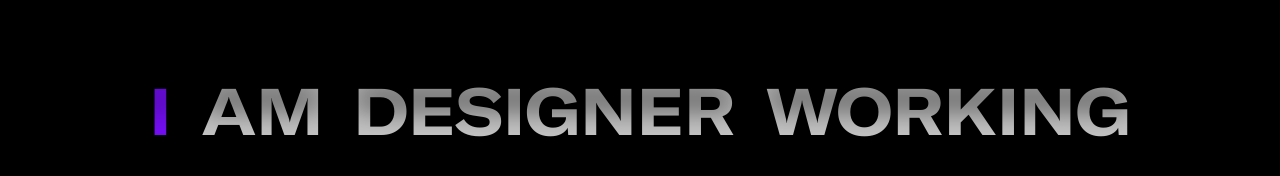
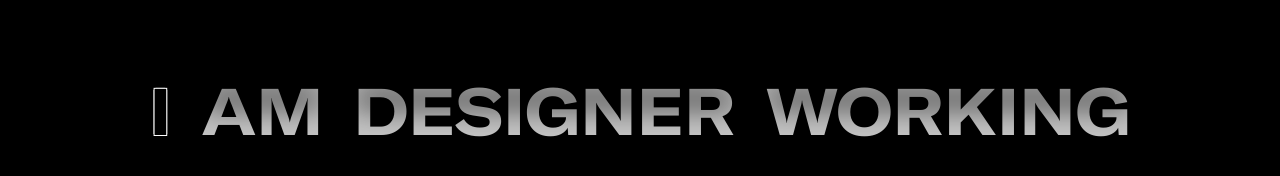
Before and after one commit to Riken-Shah/ModernPortfolio, a React (Create React App) app: page / in a window 1280 px wide. Shown: the part 168-344 px from the top of the page. Built offline with nearby package versions, Linux system fonts and the light colour scheme.

Commit message:
I hover effect

```diff
--- a/src/App.scss
+++ b/src/App.scss
@@ -177,8 +177,60 @@ body {
           display: inline-block;
           padding: 0 15px;
           text-transform: uppercase;
+          // .highlight {
+          //   color: $secondary-color;
+          //   @supports (-webkit-text-stroke: 1px white) {
+          //     & {
+          //       -webkit-text-stroke: 1px white;
+          //       -webkit-text-fill-color: black;
+          //     }
+          //   }
+          //   &:hover {
+          //     @supports (-webkit-text-stroke: 1px white) {
+          //       & {
+          //         -webkit-text-stroke: 0px white;
+          //         -webkit-text-fill-color: $secondary-color;
+          //       }
+          //     }
+          //   }
+          // }
           .highlight {
-            color: $secondary-color;
+            position: relative;
+            color: black;
+            // -webkit-text-stroke: 1px white;
+            // -webkit-text-fill-color: black;
+            text-shadow: -1px -1px 0 white, 1px -1px 0 white, -1px 1px 0 white,
+              1px 1px 0 white;
+
+            text-decoration: none;
+            overflow: hidden;
+            span {
+              position: absolute;
+              top: 0;
+              left: 0;
+              overflow: hidden;
+              transform: translateY(-100%);
+              transition: transform 0.5s ease-in-out;
+              &::before {
+                display: inline-block;
+                content: attr(data-content);
+                //color to be filled
+                color: $secondary-color;
+                text-shadow: -1px -1px 0 white, 1px -1px 0 white,
+                  -1px 1px 0 white, 1px 1px 0 white;
+                z-index: 5;
+                transform: translateY(100%);
+                transition: transform 0.5s ease-in-out;
+              }
+            }
+            &:hover {
+              span {
+                transform: translateY(0);
+                &::before {
+                  transform: translateY(0);
+                }
+              }
+            }
           }
           .shadow {
             height: 13px;
```
